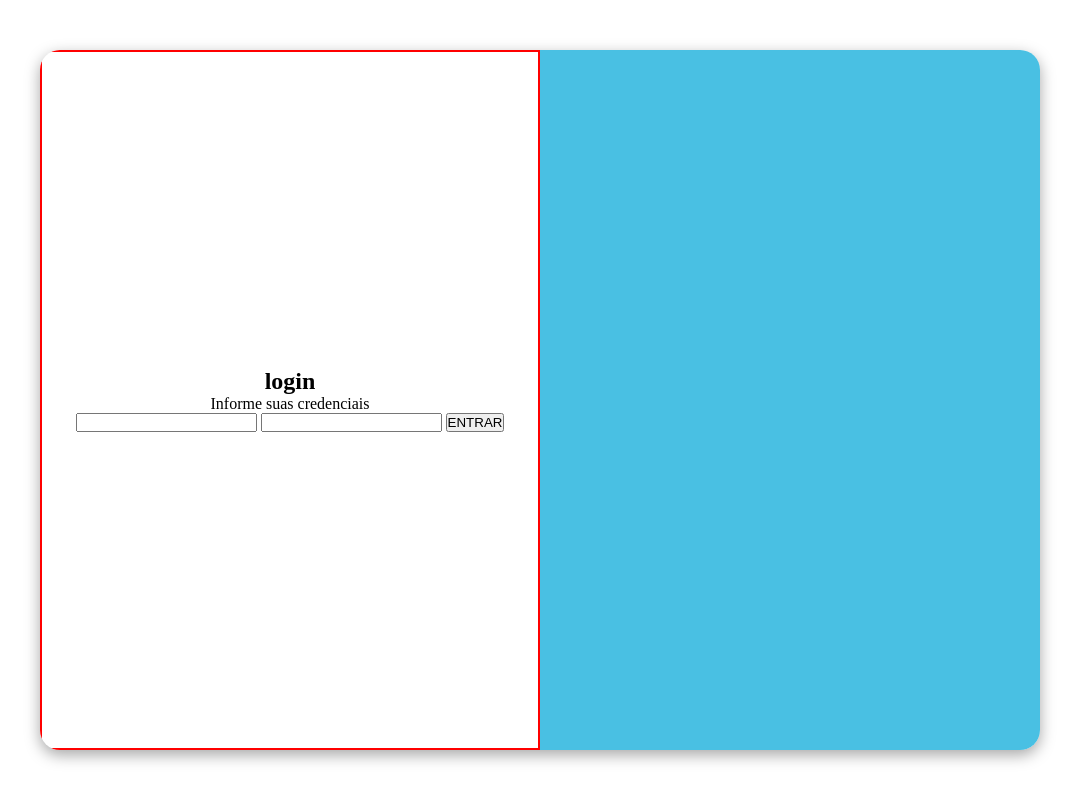
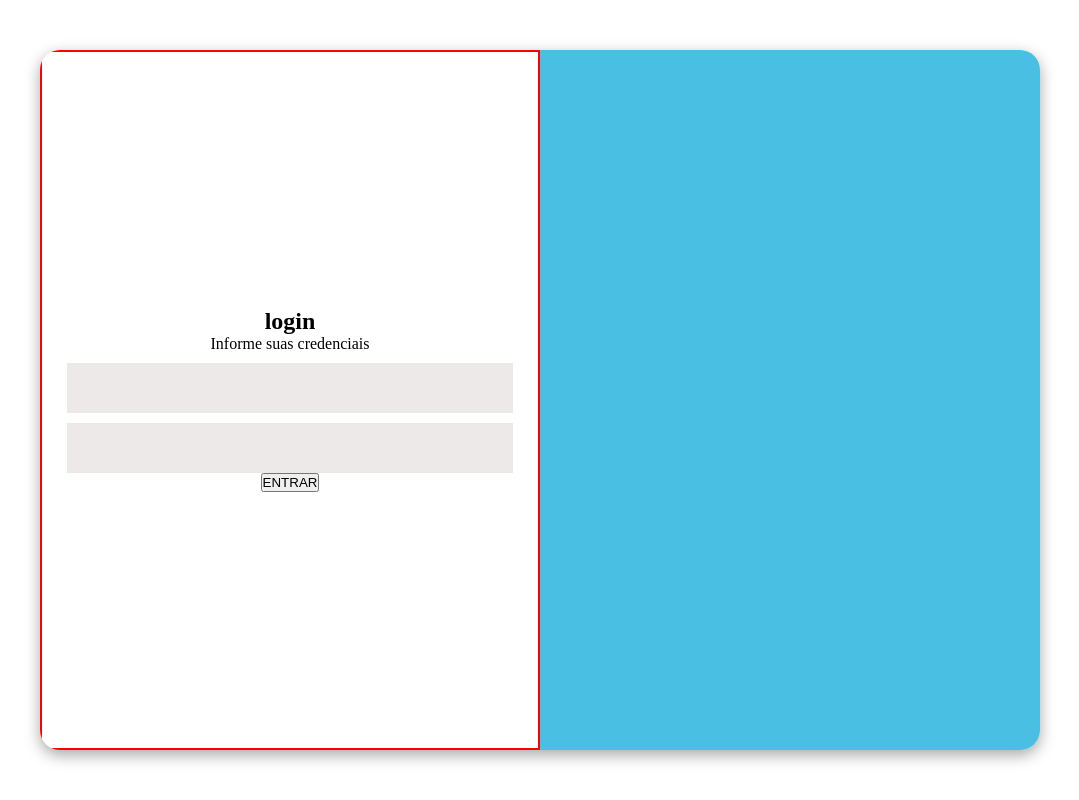
Before and after one commit to Huskyh2k/Projeto_devops, a plain HTML site: page index.html in a window 1280 px wide. Shown: the whole page, without its empty margins (100-1179 px from the left). Drawn offline with Linux system fonts and the light colour scheme.

Commit message:
Update style.css

```diff
--- a/style.css
+++ b/style.css
@@ -41,3 +41,18 @@ body {
     justify-content: center;
     align-items: center;
 }
+
+.input_login{
+    width: 100%;
+    display: flex;
+    flex-direction: column;
+    align-items: center;
+}
+
+.input_login input{
+    width: 90%;
+    margin-top: 10px;
+    height: 50px;
+    border: none;
+    background-color: rgba(204, 192, 192, 0.35);
+}
```
